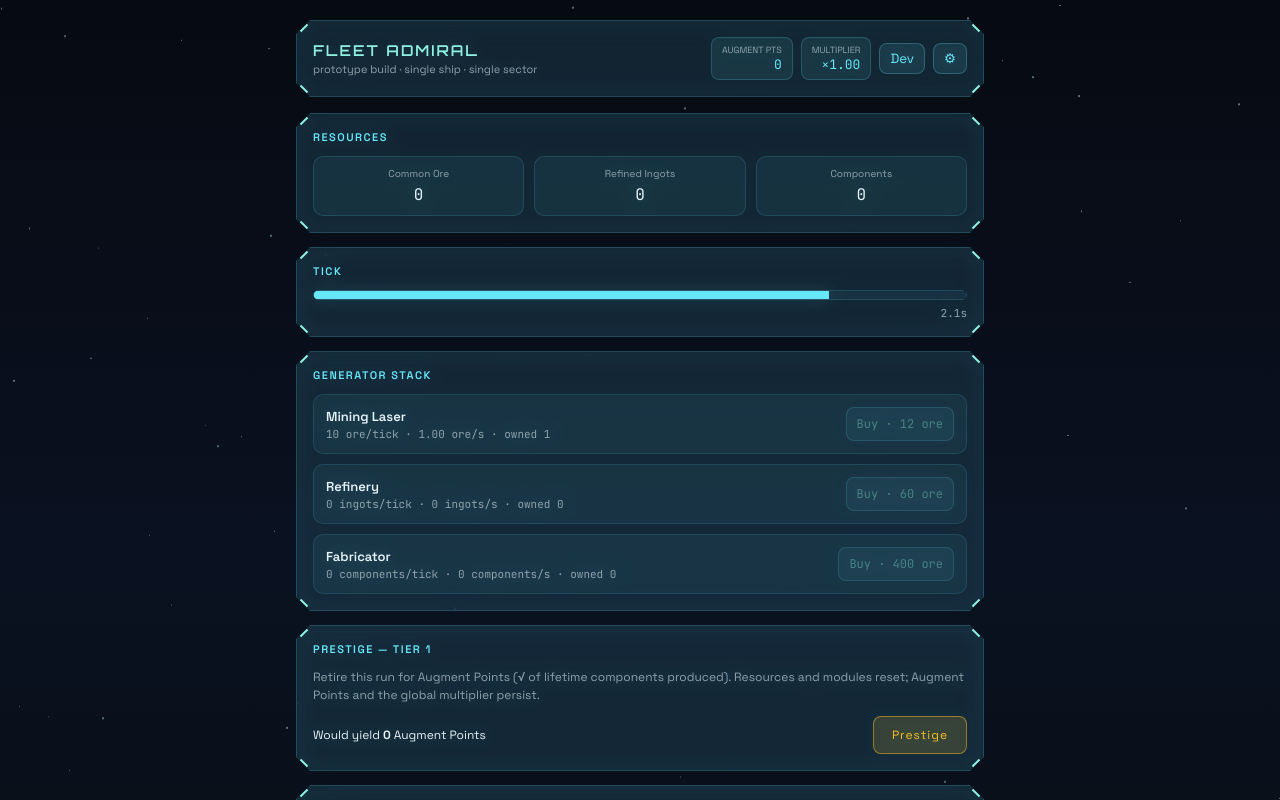
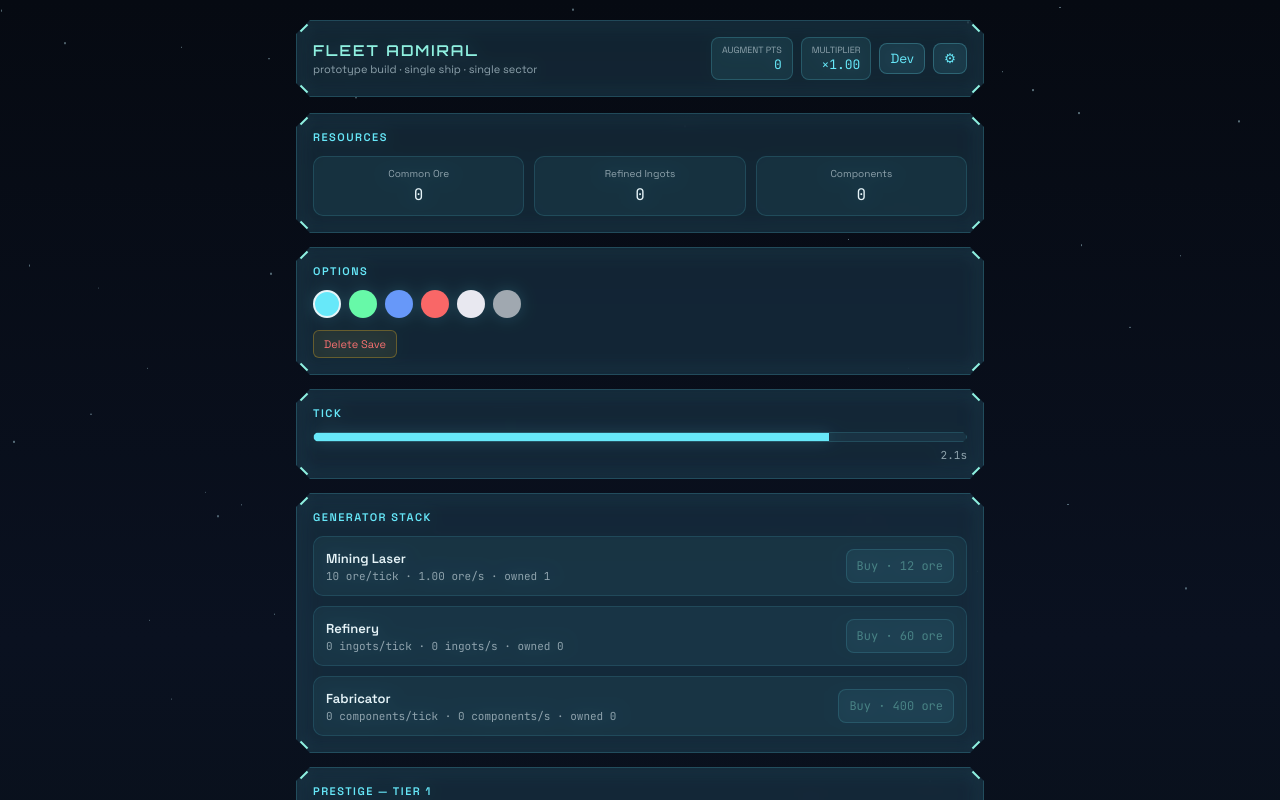
Before and after one commit to Scythrael/HyperionLegacy, a Svelte app: page / in a window 1280 px wide. Both pictures are taken after a click on the button "Options". Shown: the top 800 px of the page. Built offline with nearby package versions, Linux system fonts and the light colour scheme.

Commit message:
feat: add options panel with theme swatches and delete-save trigger

```diff
--- a/src/App.svelte
+++ b/src/App.svelte
@@ -26,6 +26,7 @@
   let devPanelOpen = false;
   let currentTheme: ThemeName = "cyan";
   let optionsPanelOpen = false;
+  let deleteModalOpen = false;
   let speed = 1;
   let logEntries: string[] = [];
   let barCycleStart = Date.now();
@@ -184,6 +185,25 @@
           {/each}
         </div>
       </Panel>
+
+      {#if optionsPanelOpen}
+        <Panel>
+          <div class="panel-title">OPTIONS</div>
+          <div class="theme-row">
+            {#each THEME_NAMES as name}
+              <button
+                class="theme-swatch"
+                class:active={currentTheme === name}
+                style="background:{THEME_PREVIEW_COLORS[name]}"
+                title={name}
+                aria-label={name}
+                on:click={() => setTheme(name)}
+              ></button>
+            {/each}
+          </div>
+          <button class="dev-btn danger" on:click={() => (deleteModalOpen = true)}>Delete Save</button>
+        </Panel>
+      {/if}
 
       <Panel>
         <div class="panel-title">TICK</div>
@@ -402,6 +422,18 @@
     letter-spacing: 1px;
     cursor: pointer;
   }
+  .theme-row { display: flex; gap: 8px; margin-bottom: 12px; }
+  .theme-swatch {
+    width: 28px;
+    height: 28px;
+    border-radius: 50%;
+    border: 2px solid transparent;
+    cursor: pointer;
+    padding: 0;
+  }
+  .theme-swatch.active {
+    border-color: var(--color-text-primary);
+  }
   .dev-title { color: var(--color-warning) !important; }
   .dev-row { display: flex; align-items: center; gap: 8px; flex-wrap: wrap; margin-bottom: 8px; }
   .dev-label { font-size: 11px; color: var(--color-text-secondary); width: 78px; }
```
